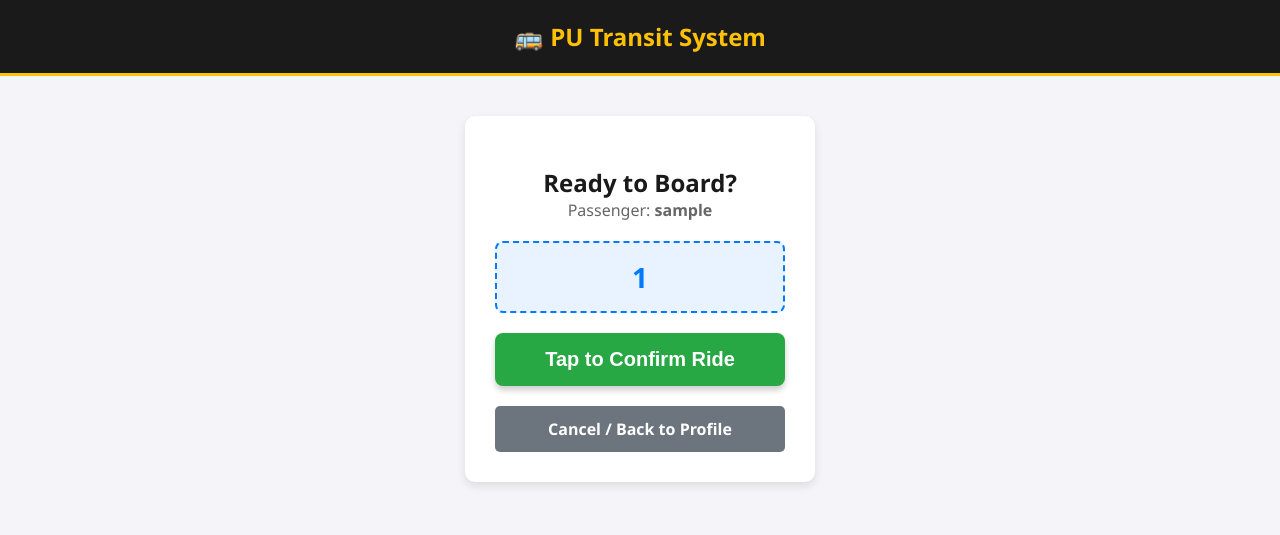
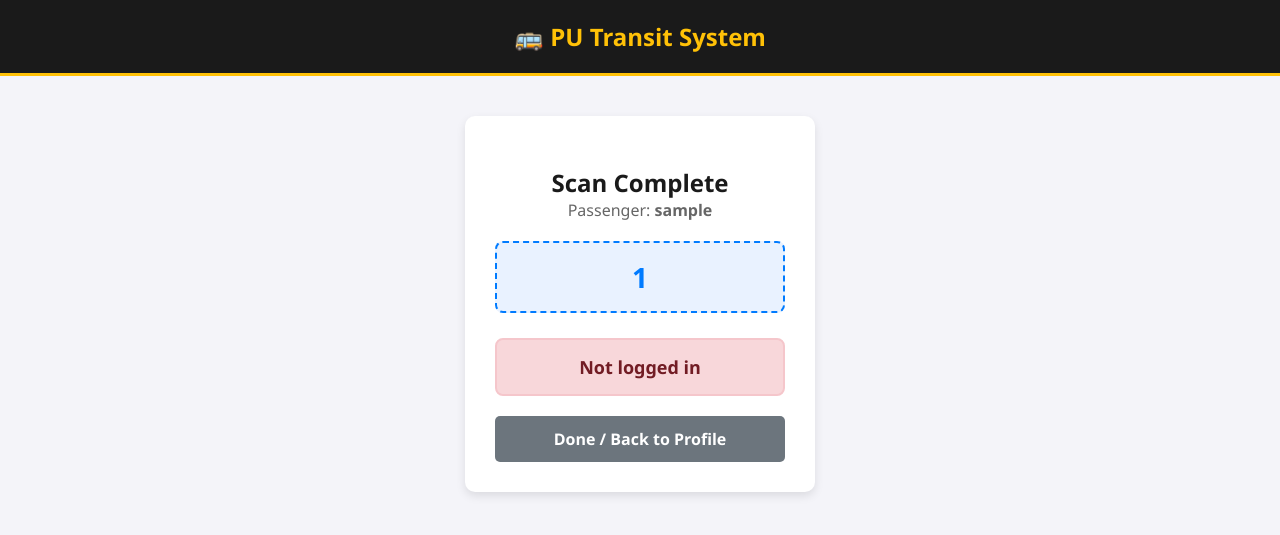
Before and after one commit to Kashyap42576/transit-app, a Flask app: template templates/dashboard.html in a window 1280 px wide. Shown: the top 535 px of the page. Run offline with Flask 3, Linux system fonts and the light colour scheme; the template is opened without the code that fills it: most values are stand-ins (such as "Sample title", 1, 10 or a date in 2020).

Commit message:
Update dashboard.html

```diff
--- a/templates/dashboard.html
+++ b/templates/dashboard.html
@@ -14,17 +14,17 @@
 
         /* Boarding Specific UI */
         .bus-id { font-size: 28px; color: #007bff; font-weight: bold; margin: 20px 0; background: #e9f2ff; padding: 15px; border-radius: 8px; border: 2px dashed #007bff;}
-        .confirm-btn { background: #28a745; color: white; border: none; padding: 15px 30px; font-size: 20px; font-weight: bold; border-radius: 8px; cursor: pointer; width: 100%; box-shadow: 0 4px 6px rgba(0,0,0,0.2); }
+        .confirm-btn { background: #007bff; color: white; border: none; padding: 15px 30px; font-size: 20px; font-weight: bold; border-radius: 8px; cursor: pointer; width: 100%; box-shadow: 0 4px 6px rgba(0,0,0,0.2); }
         .confirm-btn:active { transform: scale(0.98); }
-        #result-box { margin-top: 25px; padding: 15px; border-radius: 8px; font-weight: bold; font-size: 18px; display: none; }
+        .result-box { margin-top: 25px; padding: 15px; border-radius: 8px; font-weight: bold; font-size: 18px; display: none; }
         .success { background: #d4edda; color: #155724; border: 2px solid #c3e6cb; }
         .error { background: #f8d7da; color: #721c24; border: 2px solid #f5c6cb; }
-        .loader { border: 4px solid #f3f3f3; border-top: 4px solid #3498db; border-radius: 50%; width: 30px; height: 30px; animation: spin 1s linear infinite; margin: 0 auto; display: none; }
+        .loader { border: 4px solid #f3f3f3; border-top: 4px solid #3498db; border-radius: 50%; width: 40px; height: 40px; animation: spin 1s linear infinite; margin: 20px auto; }
         @keyframes spin { 0% { transform: rotate(0deg); } 100% { transform: rotate(360deg); } }
 
         /* Scanner Specific UI */
         #reader { width: 100%; max-width: 400px; margin: 0 auto; border: 2px solid #333; border-radius: 8px; overflow: hidden; background: #000;}
-        #reader video { object-fit: cover; } /* Ensures the camera feed fills the box perfectly */
+        #reader video { object-fit: cover; }
     </style>
 </head>
 <body>
@@ -40,20 +40,8 @@
                 {% endif %}
             {% endwith %}
 
-            {% if bus_id %}
-
-                <h2 style="color: #1a1a1a; margin-bottom: 5px;">Ready to Board?</h2>
-                <p style="color: #666; font-size: 16px; margin-top: -5px;">Passenger: <strong>{{ user_name }}</strong></p>
-
-                <div class="bus-id">{{ bus_id }}</div>
-                <div class="loader" id="spinner"></div>
-
-                <button class="confirm-btn" id="boardBtn" onclick="processBoarding()">Tap to Confirm Ride</button>
-                <div id="result-box"></div>
-
-                <a href="/dashboard" class="logout-btn" style="background: #6c757d;">Cancel / Back to Profile</a>
-
             <script>
+                // Global text-to-speech function
                 function speak(text) {
                     if ('speechSynthesis' in window) {
                         let msg = new SpeechSynthesisUtterance(text);
@@ -62,12 +50,23 @@
                         window.speechSynthesis.speak(msg);
                     }
                 }
+            </script>
 
-                    function processBoarding() {
-                        document.getElementById('boardBtn').style.display = 'none';
-                        document.getElementById('spinner').style.display = 'block';
-                        document.getElementById('result-box').style.display = 'none';
+            {% if bus_id %}
 
+                <h2 style="color: #1a1a1a; margin-bottom: 5px;" id="statusTitle">Processing Scan...</h2>
+                <p style="color: #666; font-size: 16px; margin-top: -5px;">Passenger: <strong>{{ user_name }}</strong></p>
+
+                <div class="bus-id">{{ bus_id }}</div>
+                <div class="loader" id="spinner"></div>
+
+                <div id="result-box" class="result-box"></div>
+
+                <a href="/dashboard" class="logout-btn" style="background: #6c757d; display: none;" id="backBtn">Done / Back to Profile</a>
+
+                <script>
+                    // Auto-process the boarding the moment the page loads
+                    window.onload = function() {
                         fetch('/api/confirm_boarding', {
                             method: 'POST',
                             headers: { 'Content-Type': 'application/json' },
@@ -76,6 +75,8 @@
                         .then(response => response.json())
                         .then(data => {
                             document.getElementById('spinner').style.display = 'none';
+                            document.getElementById('statusTitle').innerText = "Scan Complete";
+
                             let resultBox = document.getElementById('result-box');
                             resultBox.style.display = 'block';
                             resultBox.innerText = data.message;
@@ -83,44 +84,44 @@
                             speak(data.audio);
 
                             if(data.status === 'success') {
-                                resultBox.className = 'success';
+                                resultBox.className = 'result-box success';
                             } else {
-                                resultBox.className = 'error';
-                                document.getElementById('boardBtn').style.display = 'block';
-                                document.getElementById('boardBtn').innerText = "Try Again";
+                                resultBox.className = 'result-box error';
                             }
+                            document.getElementById('backBtn').style.display = 'block';
                         })
                         .catch(error => {
                             document.getElementById('spinner').style.display = 'none';
-                            speak("Network Error. Please try again.");
+                            let resultBox = document.getElementById('result-box');
+                            resultBox.style.display = 'block';
+                            resultBox.innerText = "Network Error. Please try again.";
+                            resultBox.className = 'result-box error';
+                            document.getElementById('backBtn').style.display = 'block';
                         });
-                    }
+                    };
                 </script>
 
             {% else %}
 
+                <div id="profile-container">
                     <h2>Welcome, {{ user_name }}!</h2>
                     <p style="color: #555; font-size: 16px; margin-top: -10px;">{{ session['role'] }} Profile</p>
 
                     {% if not photo_url or photo_url == "" or photo_url == "N/A" %}
-
                         <div style="background: #fff3cd; color: #856404; padding: 15px; border-radius: 5px; margin: 20px 0; border: 1px solid #ffeeba;">
                             <strong>📸 Mandatory Profile Photo</strong><br>
-                        Please upload a clear picture of your face so the captain can verify your identity upon boarding.
+                            Please upload a clear picture of your face so the captain can verify your identity.
                         </div>
-
                         <form action="/upload_photo" method="POST" enctype="multipart/form-data">
                             <input type="file" name="photo" accept="image/*" required style="margin-bottom: 15px; width: 100%; padding: 10px; border: 1px solid #ccc; border-radius: 5px; box-sizing: border-box;">
                             <button type="submit" style="background: #28a745; color: white; border: none; padding: 12px; font-weight: bold; border-radius: 5px; width: 100%; cursor: pointer; font-size: 16px;">
                                 Upload Photo to Unlock Rides
                             </button>
                         </form>
-
                     {% else %}
-
                         <img id="profilePic" src="{{ photo_url }}" alt="Profile Photo" style="width: 120px; height: 120px; border-radius: 50%; object-fit: cover; border: 4px solid #28a745; margin-top: 10px; margin-bottom: 20px;">
 
-                    <button id="startScanBtn" class="confirm-btn" style="background: #007bff; margin-bottom: 20px;" onclick="startScanner()">
+                        <button id="startScanBtn" class="confirm-btn" onclick="startScanner()">
                             📷 Scan Bus QR Code
                         </button>
 
@@ -128,24 +129,28 @@
                             <div id="reader"></div>
                             <button onclick="cancelScan()" class="logout-btn" style="background: #6c757d; padding: 10px; margin-top: 15px;">Cancel Scan</button>
                         </div>
-
                     {% endif %}
 
-                <a href="/logout" class="logout-btn">Logout</a>
+                    <a href="/logout" class="logout-btn" id="logoutBtn">Logout</a>
+                </div>
+
+                <div id="processing-container" style="display: none;">
+                    <h2 style="color: #1a1a1a;" id="inAppStatusTitle">Processing Scan...</h2>
+                    <div class="loader" id="inAppSpinner"></div>
+                    <div id="inAppResultBox" class="result-box"></div>
+                    <button onclick="resetUI()" class="logout-btn" style="background: #6c757d; display: none;" id="inAppDoneBtn">Done</button>
+                </div>
 
                 <script>
                     let html5QrCode;
 
                     function startScanner() {
-                        // Hide the button and profile pic, show the camera box
                         document.getElementById('startScanBtn').style.display = 'none';
                         if(document.getElementById('profilePic')) document.getElementById('profilePic').style.display = 'none';
+                        document.getElementById('logoutBtn').style.display = 'none';
                         document.getElementById('reader-container').style.display = 'block';
 
-                        // Initialize the core QR engine
                         html5QrCode = new Html5Qrcode("reader");
-
-                        // { facingMode: "environment" } forces the phone to use the rear camera
                         html5QrCode.start(
                             { facingMode: "environment" },
                             { fps: 15, qrbox: {width: 250, height: 250} },
@@ -158,9 +163,18 @@
                     }
 
                     function resetUI() {
+                        document.getElementById('processing-container').style.display = 'none';
+                        document.getElementById('profile-container').style.display = 'block';
                         document.getElementById('startScanBtn').style.display = 'block';
                         if(document.getElementById('profilePic')) document.getElementById('profilePic').style.display = 'inline-block';
+                        document.getElementById('logoutBtn').style.display = 'block';
                         document.getElementById('reader-container').style.display = 'none';
+
+                        // Reset processing text
+                        document.getElementById('inAppStatusTitle').innerText = "Processing Scan...";
+                        document.getElementById('inAppSpinner').style.display = 'block';
+                        document.getElementById('inAppResultBox').style.display = 'none';
+                        document.getElementById('inAppDoneBtn').style.display = 'none';
                     }
 
                     function cancelScan() {
@@ -179,22 +193,61 @@
 
                     function onScanSuccess(decodedText, decodedResult) {
                         if (html5QrCode && html5QrCode.isScanning) {
-                            // Stop the camera as soon as it reads the code
                             html5QrCode.stop().then(() => {
                                 html5QrCode.clear();
 
-                                // Route them to the boarding screen
+                                // Extract the Bus ID from the QR Code
+                                let busId = decodedText;
                                 if(decodedText.includes('/b/')) {
-                                    window.location.href = decodedText;
+                                    let parts = decodedText.split('/b/');
+                                    busId = parts[parts.length - 1];
+                                }
+                                // Format it cleanly for the backend (GJ06_BX_8763 -> GJ06 BX 8763)
+                                busId = busId.replace(/_/g, " ");
+
+                                // Transition to Processing Screen instantly
+                                document.getElementById('profile-container').style.display = 'none';
+                                document.getElementById('processing-container').style.display = 'block';
+
+                                // Fire the API Request silently in the background
+                                fetch('/api/confirm_boarding', {
+                                    method: 'POST',
+                                    headers: { 'Content-Type': 'application/json' },
+                                    body: JSON.stringify({ bus_id: busId })
+                                })
+                                .then(response => response.json())
+                                .then(data => {
+                                    document.getElementById('inAppSpinner').style.display = 'none';
+                                    document.getElementById('inAppStatusTitle').innerText = "Scan Complete";
+
+                                    let resultBox = document.getElementById('inAppResultBox');
+                                    resultBox.style.display = 'block';
+                                    resultBox.innerText = data.message;
+
+                                    speak(data.audio);
+
+                                    if(data.status === 'success') {
+                                        resultBox.className = 'result-box success';
                                     } else {
-                                    window.location.href = '/b/' + decodedText;
+                                        resultBox.className = 'result-box error';
                                     }
+                                    document.getElementById('inAppDoneBtn').style.display = 'block';
+                                })
+                                .catch(error => {
+                                    document.getElementById('inAppSpinner').style.display = 'none';
+                                    let resultBox = document.getElementById('inAppResultBox');
+                                    resultBox.style.display = 'block';
+                                    resultBox.innerText = "Network Error. Please try again.";
+                                    resultBox.className = 'result-box error';
+                                    document.getElementById('inAppDoneBtn').style.display = 'block';
+                                });
+
                             }).catch(err => console.error(err));
                         }
                     }
 
                     function onScanFailure(error) {
-                        // Silently ignore failures until it finds a valid code
+                        // Silently ignore failures until the camera locks onto a valid code
                     }
                 </script>
 
```
Lines whose indentation alone changed are shown as unchanged.
